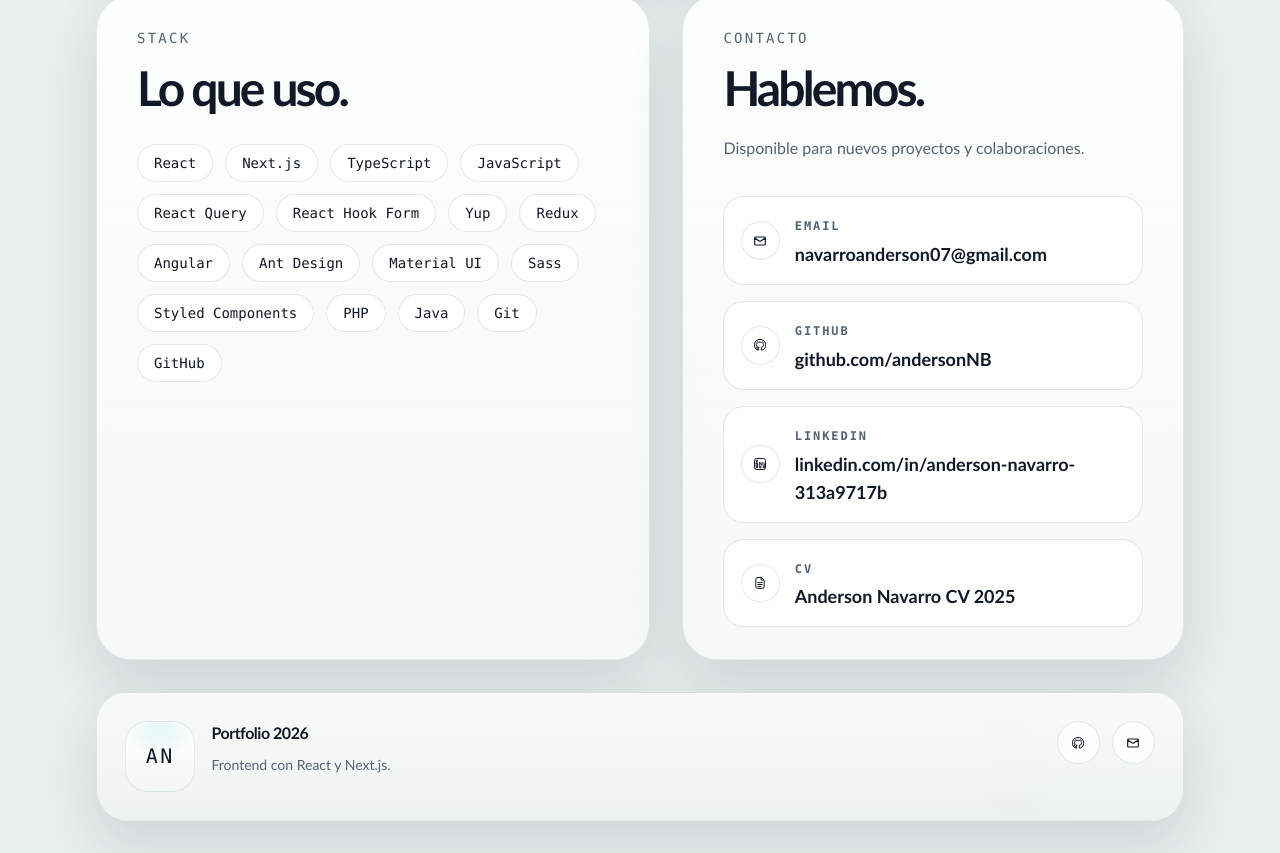
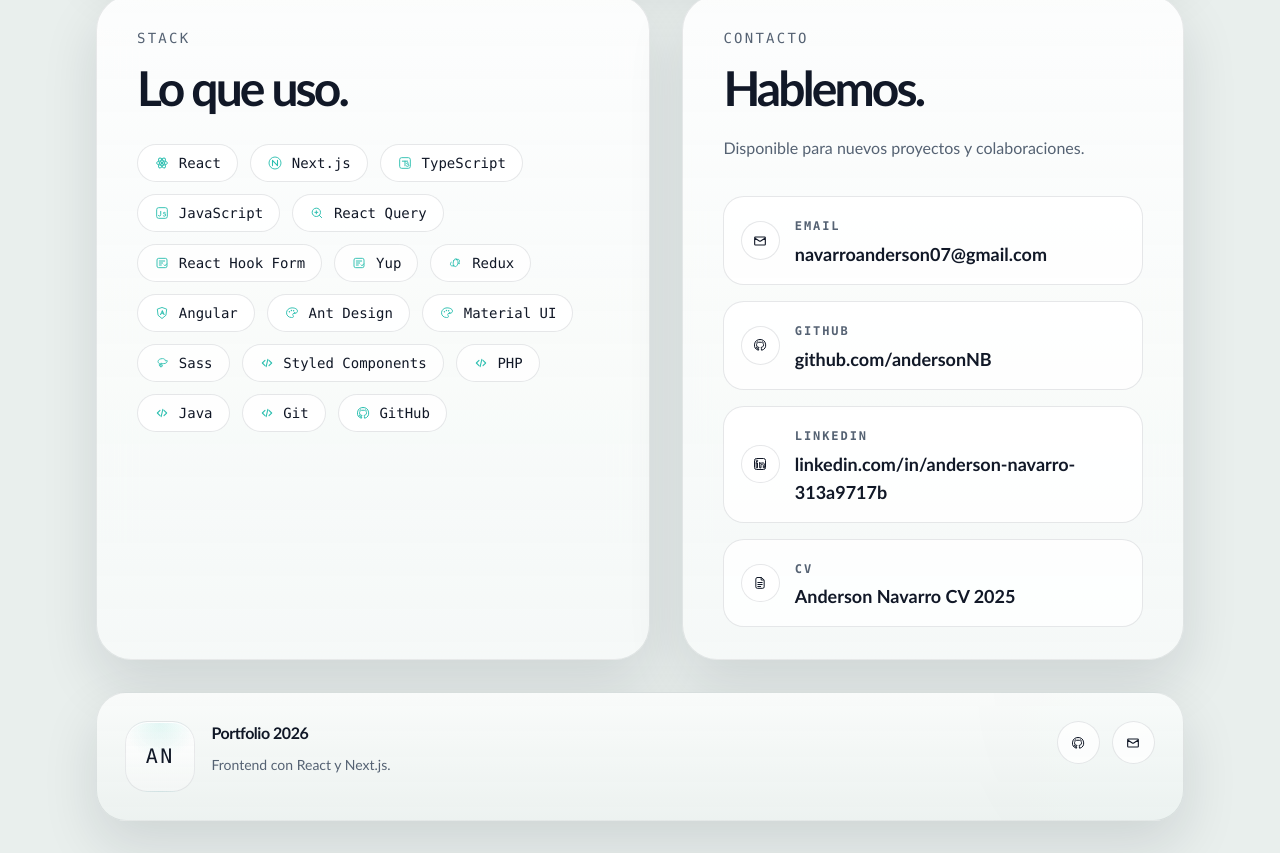
Before and after one commit to andersonNB/anderson-portfolio, a Next.js app: page / in a window 1280 px wide. Shown: the part 2610-3463 px from the top of the page. Built offline with nearby package versions, Linux system fonts and the light colour scheme.

Commit message:
feat: add stack technology icons

```diff
--- a/src/app/globals.css
+++ b/src/app/globals.css
@@ -165,6 +165,18 @@ a {
   background: rgba(255, 255, 255, 0.08);
   color: rgba(255, 255, 255, 0.86);
   font-family: "Consolas", "Courier New", monospace;
+}
+
+.stack-pill {
+  display: inline-flex;
+  align-items: center;
+  gap: 0.55rem;
+}
+
+.stack-icon {
+  flex: 0 0 auto;
+  color: var(--accent);
+  opacity: 0.88;
 }
 
 .soft-divider {
--- a/src/components/home/stack-contact-section.tsx
+++ b/src/components/home/stack-contact-section.tsx
@@ -1,6 +1,43 @@
 import { SectionTitle } from "@/components/ui/section-title";
-import { FileIcon, GitHubIcon, LinkedInIcon, MailIcon } from "@/components/ui/icons";
+import {
+  AngularStackIcon,
+  CodeStackIcon,
+  FileIcon,
+  FormStackIcon,
+  GitHubIcon,
+  GitHubIcon as GitHubStackIcon,
+  JavaScriptStackIcon,
+  LinkedInIcon,
+  MailIcon,
+  NextStackIcon,
+  PaletteStackIcon,
+  QueryStackIcon,
+  ReactStackIcon,
+  ReduxStackIcon,
+  SassStackIcon,
+  TypeScriptStackIcon,
+} from "@/components/ui/icons";
 import { useTranslations } from "next-intl";
+
+const stackIconMap = {
+  React: ReactStackIcon,
+  "Next.js": NextStackIcon,
+  TypeScript: TypeScriptStackIcon,
+  JavaScript: JavaScriptStackIcon,
+  "React Query": QueryStackIcon,
+  "React Hook Form": FormStackIcon,
+  Yup: FormStackIcon,
+  Redux: ReduxStackIcon,
+  Angular: AngularStackIcon,
+  "Ant Design": PaletteStackIcon,
+  "Material UI": PaletteStackIcon,
+  Sass: SassStackIcon,
+  "Styled Components": CodeStackIcon,
+  PHP: CodeStackIcon,
+  Java: CodeStackIcon,
+  Git: CodeStackIcon,
+  GitHub: GitHubStackIcon,
+} as const;
 
 export function StackContactSection() {
   const stackSection = useTranslations("StackSection");
@@ -13,11 +50,16 @@ export function StackContactSection() {
         <SectionTitle eyebrow={stackSection("eyebrow")} title={stackSection("title")} />
 
         <div className="mt-8 flex flex-wrap gap-3">
-          {stack.map((item) => (
-            <span key={item} className="retro-label rounded-full px-4 py-2 text-sm">
-              {item}
-            </span>
-          ))}
+          {stack.map((item) => {
+            const Icon = stackIconMap[item as keyof typeof stackIconMap] ?? CodeStackIcon;
+
+            return (
+              <span key={item} className="retro-label stack-pill rounded-full px-4 py-2 text-sm">
+                <Icon className="stack-icon h-4 w-4" title={item} />
+                <span>{item}</span>
+              </span>
+            );
+          })}
         </div>
       </article>
 
--- a/src/components/ui/icons.tsx
+++ b/src/components/ui/icons.tsx
@@ -1,5 +1,9 @@
 type IconProps = {
   className?: string;
+};
+
+type StackIconProps = IconProps & {
+  title?: string;
 };
 
 export function MailIcon({ className }: IconProps) {
@@ -175,3 +179,266 @@ export function MoonIcon({ className }: IconProps) {
     </svg>
   );
 }
+
+export function ReactStackIcon({ className, title }: StackIconProps) {
+  return (
+    <svg
+      aria-hidden={title ? undefined : "true"}
+      aria-label={title}
+      className={className}
+      fill="none"
+      viewBox="0 0 24 24"
+      xmlns="http://www.w3.org/2000/svg"
+    >
+      <circle cx="12" cy="12" r="1.8" fill="currentColor" />
+      <ellipse cx="12" cy="12" rx="8.2" ry="3.3" stroke="currentColor" strokeWidth="1.4" />
+      <ellipse
+        cx="12"
+        cy="12"
+        rx="8.2"
+        ry="3.3"
+        stroke="currentColor"
+        strokeWidth="1.4"
+        transform="rotate(60 12 12)"
+      />
+      <ellipse
+        cx="12"
+        cy="12"
+        rx="8.2"
+        ry="3.3"
+        stroke="currentColor"
+        strokeWidth="1.4"
+        transform="rotate(120 12 12)"
+      />
+    </svg>
+  );
+}
+
+export function NextStackIcon({ className, title }: StackIconProps) {
+  return (
+    <svg
+      aria-hidden={title ? undefined : "true"}
+      aria-label={title}
+      className={className}
+      fill="none"
+      viewBox="0 0 24 24"
+      xmlns="http://www.w3.org/2000/svg"
+    >
+      <circle cx="12" cy="12" r="9" stroke="currentColor" strokeWidth="1.4" />
+      <path
+        d="M8.25 15.9V8.1l7.5 7.8V8.1"
+        stroke="currentColor"
+        strokeLinecap="round"
+        strokeLinejoin="round"
+        strokeWidth="1.6"
+      />
+    </svg>
+  );
+}
+
+export function TypeScriptStackIcon({ className, title }: StackIconProps) {
+  return (
+    <svg
+      aria-hidden={title ? undefined : "true"}
+      aria-label={title}
+      className={className}
+      fill="none"
+      viewBox="0 0 24 24"
+      xmlns="http://www.w3.org/2000/svg"
+    >
+      <rect x="4" y="4" width="16" height="16" rx="3" stroke="currentColor" strokeWidth="1.4" />
+      <path
+        d="M8 9.25h8M12 9.25v7M13.9 16.25c.5.5 1.2.75 2.05.75 1.15 0 1.95-.63 1.95-1.58 0-2.14-3.45-1.13-3.45-2.8 0-.6.48-1.05 1.28-1.05.62 0 1.14.2 1.6.63"
+        stroke="currentColor"
+        strokeLinecap="round"
+        strokeLinejoin="round"
+        strokeWidth="1.5"
+      />
+    </svg>
+  );
+}
+
+export function JavaScriptStackIcon({ className, title }: StackIconProps) {
+  return (
+    <svg
+      aria-hidden={title ? undefined : "true"}
+      aria-label={title}
+      className={className}
+      fill="none"
+      viewBox="0 0 24 24"
+      xmlns="http://www.w3.org/2000/svg"
+    >
+      <rect x="4" y="4" width="16" height="16" rx="3" stroke="currentColor" strokeWidth="1.4" />
+      <path
+        d="M10.1 9.5v5.1c0 1.15-.58 1.9-1.72 1.9-.78 0-1.3-.28-1.88-.85M13.75 15.9c.45.52 1.08.8 1.9.8 1.18 0 2.03-.64 2.03-1.62 0-2.2-3.65-1.16-3.65-2.92 0-.64.52-1.12 1.37-1.12.68 0 1.25.23 1.73.72"
+        stroke="currentColor"
+        strokeLinecap="round"
+        strokeLinejoin="round"
+        strokeWidth="1.5"
+      />
+    </svg>
+  );
+}
+
+export function QueryStackIcon({ className, title }: StackIconProps) {
+  return (
+    <svg
+      aria-hidden={title ? undefined : "true"}
+      aria-label={title}
+      className={className}
+      fill="none"
+      viewBox="0 0 24 24"
+      xmlns="http://www.w3.org/2000/svg"
+    >
+      <circle cx="11" cy="11" r="6.25" stroke="currentColor" strokeWidth="1.5" />
+      <path
+        d="m15.5 15.5 3.5 3.5M8.75 11h4.5M11 8.75v4.5"
+        stroke="currentColor"
+        strokeLinecap="round"
+        strokeWidth="1.5"
+      />
+    </svg>
+  );
+}
+
+export function FormStackIcon({ className, title }: StackIconProps) {
+  return (
+    <svg
+      aria-hidden={title ? undefined : "true"}
+      aria-label={title}
+      className={className}
+      fill="none"
+      viewBox="0 0 24 24"
+      xmlns="http://www.w3.org/2000/svg"
+    >
+      <rect x="4.5" y="5" width="15" height="14" rx="2.5" stroke="currentColor" strokeWidth="1.4" />
+      <path
+        d="M8 9h8M8 12h5M8 15h3"
+        stroke="currentColor"
+        strokeLinecap="round"
+        strokeWidth="1.5"
+      />
+      <path
+        d="m15.25 14.85 1.3 1.3 2.45-2.8"
+        stroke="currentColor"
+        strokeLinecap="round"
+        strokeLinejoin="round"
+        strokeWidth="1.5"
+      />
+    </svg>
+  );
+}
+
+export function ReduxStackIcon({ className, title }: StackIconProps) {
+  return (
+    <svg
+      aria-hidden={title ? undefined : "true"}
+      aria-label={title}
+      className={className}
+      fill="none"
+      viewBox="0 0 24 24"
+      xmlns="http://www.w3.org/2000/svg"
+    >
+      <path
+        d="M13.8 7.05c1.82-.96 3.55-.78 4.46.3 1 1.2.67 3.2-.86 5.02M10.3 15.7c-1.78 1.04-3.56.94-4.5-.12-1.03-1.15-.8-3.15.62-5.04M9.9 8.2c.98-1.74 2.42-2.7 3.8-2.43 1.55.3 2.63 2.08 2.8 4.56.13 1.95-.34 3.78-1.18 5.1-.9 1.4-2.08 2.13-3.28 1.9-1.44-.28-2.5-1.93-2.75-4.2-.2-1.88.2-3.7 1.08-4.93Z"
+        stroke="currentColor"
+        strokeLinecap="round"
+        strokeLinejoin="round"
+        strokeWidth="1.35"
+      />
+      <circle cx="14.1" cy="6.9" r="1.1" fill="currentColor" />
+      <circle cx="9.8" cy="16.15" r="1.1" fill="currentColor" />
+      <circle cx="18.1" cy="12.7" r="1.1" fill="currentColor" />
+    </svg>
+  );
+}
+
+export function AngularStackIcon({ className, title }: StackIconProps) {
+  return (
+    <svg
+      aria-hidden={title ? undefined : "true"}
+      aria-label={title}
+      className={className}
+      fill="none"
+      viewBox="0 0 24 24"
+      xmlns="http://www.w3.org/2000/svg"
+    >
+      <path
+        d="m12 3.7 7 2.5-1.07 9.17L12 20.3l-5.93-4.93L5 6.2l7-2.5Z"
+        stroke="currentColor"
+        strokeLinejoin="round"
+        strokeWidth="1.4"
+      />
+      <path
+        d="M12 7.8 8.75 15h1.78l.67-1.72h2.53L14.4 15h1.85L13 7.8h-1Zm.47 4.15h-1.04L12 10.58l.47 1.37Z"
+        fill="currentColor"
+      />
+    </svg>
+  );
+}
+
+export function PaletteStackIcon({ className, title }: StackIconProps) {
+  return (
+    <svg
+      aria-hidden={title ? undefined : "true"}
+      aria-label={title}
+      className={className}
+      fill="none"
+      viewBox="0 0 24 24"
+      xmlns="http://www.w3.org/2000/svg"
+    >
+      <path
+        d="M12 4.25c-4.56 0-8.25 3.36-8.25 7.5 0 4.01 3.46 7 7.43 7h1.31c1 0 1.76-.77 1.76-1.73 0-.5-.2-.95-.56-1.28-.41-.37-.63-.85-.63-1.38 0-1.04.82-1.86 1.91-1.86h1.56c2.03 0 3.72-1.57 3.72-3.61 0-2.58-3.58-4.64-8.25-4.64Z"
+        stroke="currentColor"
+        strokeLinejoin="round"
+        strokeWidth="1.4"
+      />
+      <circle cx="8.15" cy="10.1" r="1.1" fill="currentColor" />
+      <circle cx="11.15" cy="8.3" r="1.1" fill="currentColor" />
+      <circle cx="14.45" cy="8.55" r="1.1" fill="currentColor" />
+      <circle cx="16.1" cy="11.55" r="1.1" fill="currentColor" />
+    </svg>
+  );
+}
+
+export function SassStackIcon({ className, title }: StackIconProps) {
+  return (
+    <svg
+      aria-hidden={title ? undefined : "true"}
+      aria-label={title}
+      className={className}
+      fill="none"
+      viewBox="0 0 24 24"
+      xmlns="http://www.w3.org/2000/svg"
+    >
+      <path
+        d="M16.9 8.1c0-1.7-1.7-2.7-4.2-2.7-3.5 0-6.67 1.8-6.67 4.38 0 1.57.95 2.46 2.3 3.05-.52 1.7-.32 3.34.7 4.3.44.41 1 .62 1.62.62 1.28 0 2.12-.94 2.12-2.06 0-1.1-.8-1.84-2.3-1.84-.32 0-.63.02-.92.08.16-.56.41-1.11.73-1.62 1.34.4 2.92.63 4.36.63 3.24 0 5.28-1.71 5.28-3.84Zm-6.1 8.24c0 .42-.28.76-.8.76-.26 0-.48-.1-.67-.28-.48-.46-.6-1.35-.35-2.38.25-.07.56-.1.89-.1.65 0 .93.27.93.72Z"
+        stroke="currentColor"
+        strokeLinecap="round"
+        strokeLinejoin="round"
+        strokeWidth="1.35"
+      />
+    </svg>
+  );
+}
+
+export function CodeStackIcon({ className, title }: StackIconProps) {
+  return (
+    <svg
+      aria-hidden={title ? undefined : "true"}
+      aria-label={title}
+      className={className}
+      fill="none"
+      viewBox="0 0 24 24"
+      xmlns="http://www.w3.org/2000/svg"
+    >
+      <path
+        d="m9 8-4 4 4 4M15 8l4 4-4 4M13.25 6.5 10.75 17.5"
+        stroke="currentColor"
+        strokeLinecap="round"
+        strokeLinejoin="round"
+        strokeWidth="1.6"
+      />
+    </svg>
+  );
+}
```
